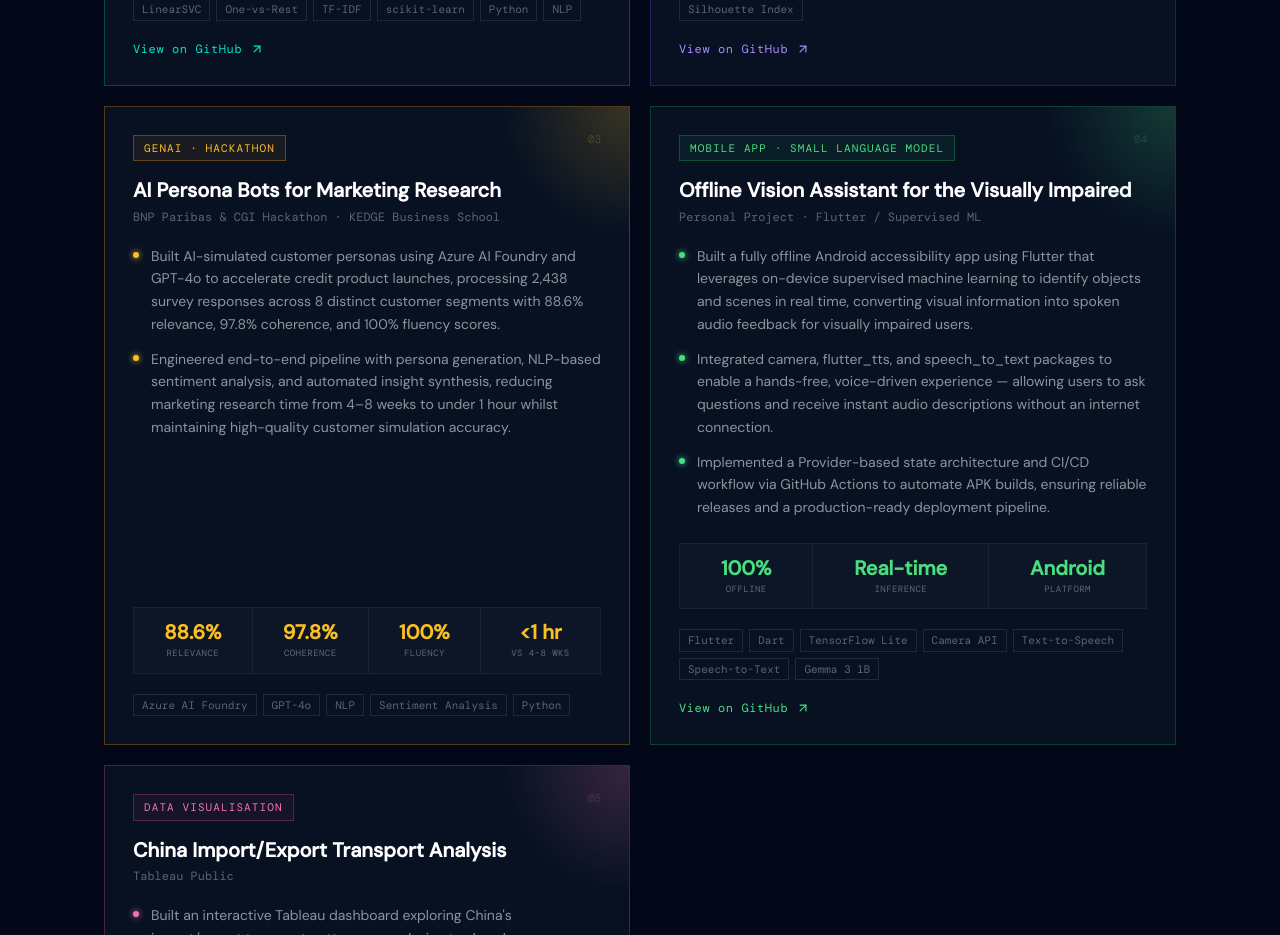
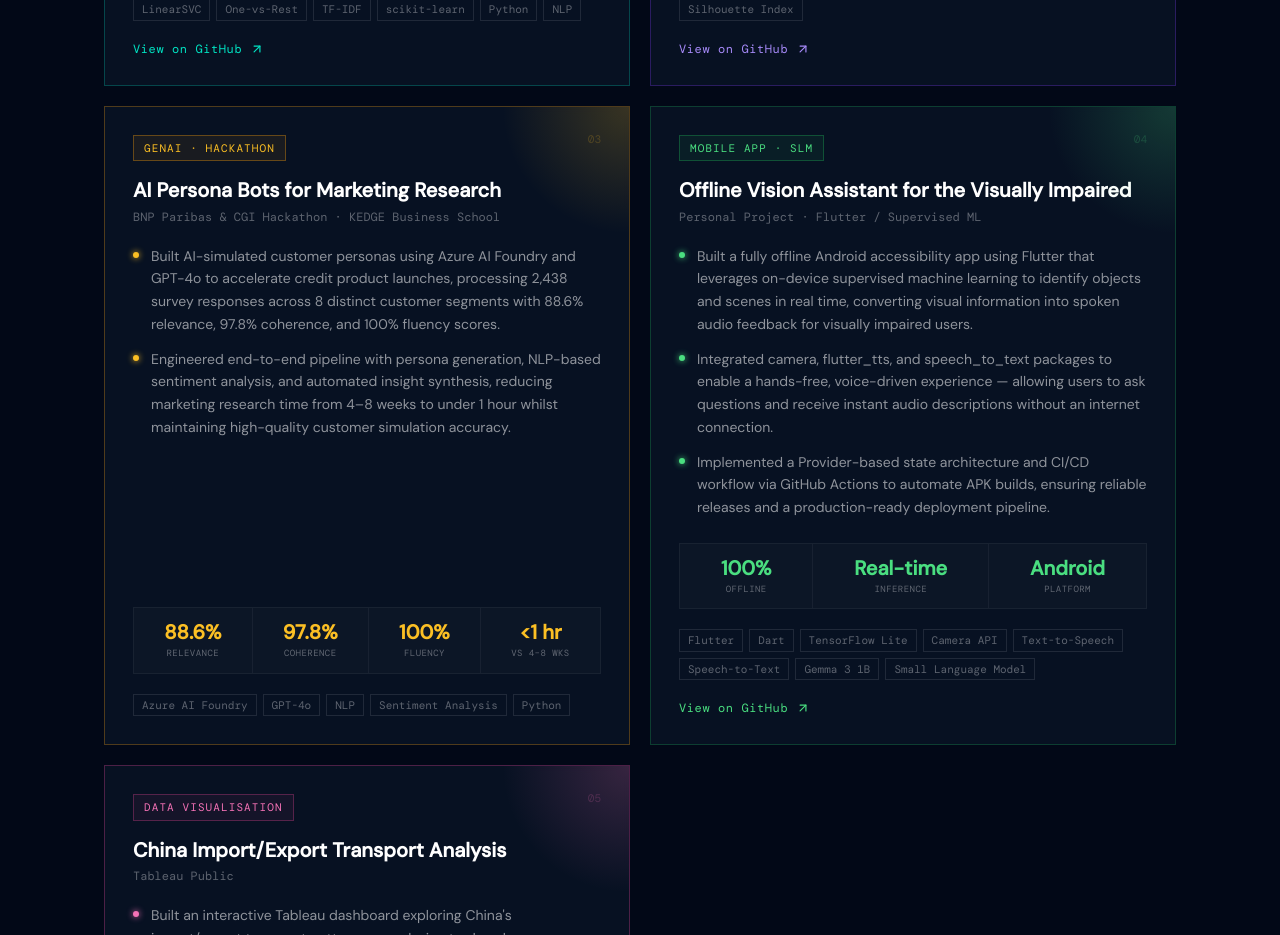
Before and after one commit to deepayans/portfolio, a Next.js app: page / in a window 1280 px wide. Shown: the part 4060-4995 px from the top of the page. Built offline with nearby package versions, Linux system fonts and the light colour scheme; a web font is replaced by a local one.

Commit message:
Refine project type and add Small Language Model to stack
Updated project type and technology stack for the Offline Vision Assistant.

```diff
--- a/data/resume.ts
+++ b/data/resume.ts
@@ -127,8 +127,8 @@ export const resume = {
       id: "vision",
       title: "Offline Vision Assistant for the Visually Impaired",
       context: "Personal Project · Flutter / Supervised ML",
-      type: "Mobile App · Small Language Model",
-      stack: ["Flutter", "Dart", "TensorFlow Lite", "Camera API", "Text-to-Speech", "Speech-to-Text", "Gemma 3 1B"],
+      type: "Mobile App · SLM",
+      stack: ["Flutter", "Dart", "TensorFlow Lite", "Camera API", "Text-to-Speech", "Speech-to-Text", "Gemma 3 1B", "Small Language Model"],
       bullets: [
         "Built a fully offline Android accessibility app using Flutter that leverages on-device supervised machine learning to identify objects and scenes in real time, converting visual information into spoken audio feedback for visually impaired users.",
         "Integrated camera, flutter_tts, and speech_to_text packages to enable a hands-free, voice-driven experience — allowing users to ask questions and receive instant audio descriptions without an internet connection.",
```
